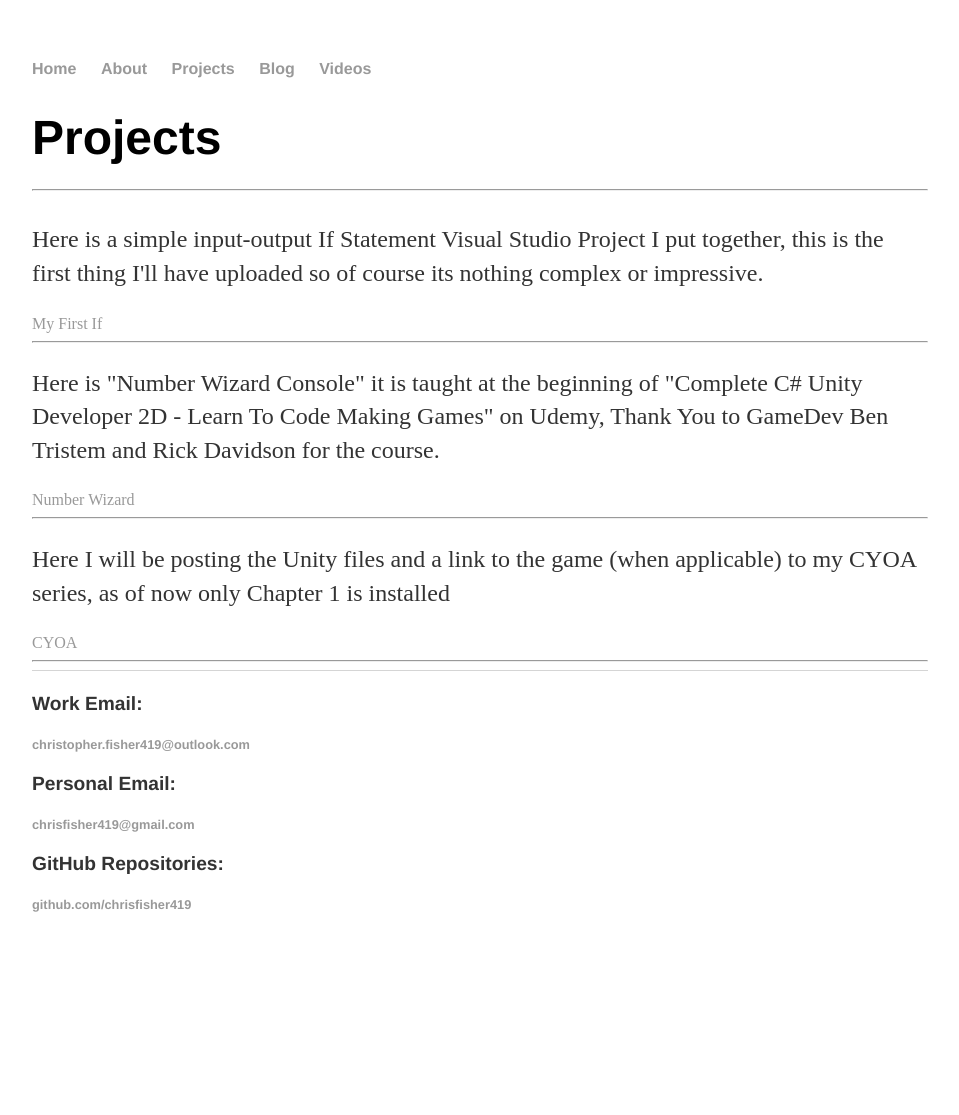
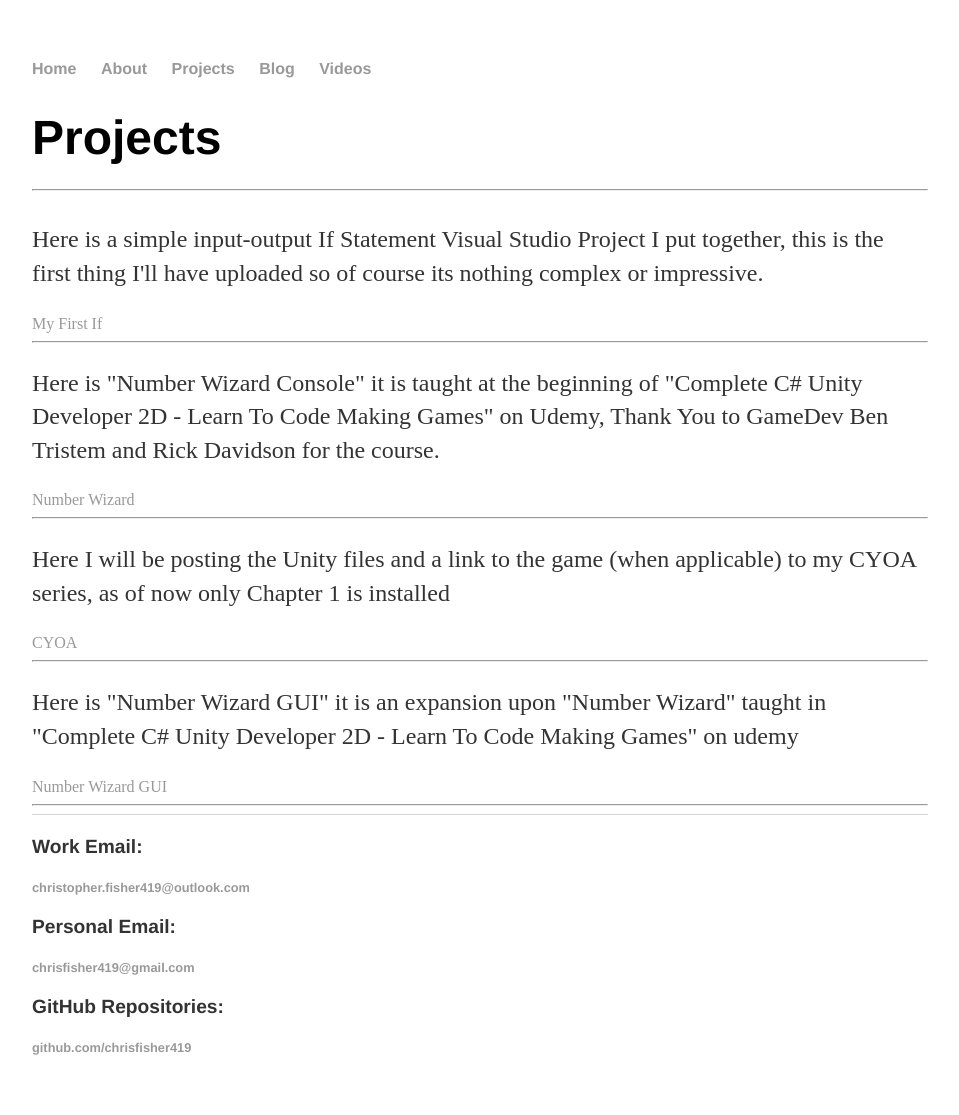
Before and after one commit to chrisfisher419/chrisfisher419.github.io, a Jekyll site: the page built from projects/index.html, in a window 1280 px wide. Shown: the whole page, without its empty margins (160-1119 px from the left). Built offline with Jekyll 4.4.1, drawn with Linux system fonts in a browser that asks for light colours; before the commit the page ends 972 px from its top, so only the background shows below that.

Commit message:
Update index.html

```diff
--- a/projects/index.html
+++ b/projects/index.html
@@ -10,4 +10,6 @@ title: Projects
 <a href= "https://github.com/chrisfisher419/NumberWizard.git">Number Wizard</a><hr />
 <p> Here I will be posting the Unity files and a link to the game (when applicable) to my CYOA series, as of now only Chapter 1 is installed </p>
 <a href="https://chrisfisher419.github.io/CYOA/">CYOA</a><hr />
+<p> Here is "Number Wizard GUI" it is an expansion upon "Number Wizard" taught in "Complete C# Unity Developer 2D - Learn To Code Making Games" on udemy </p>
+<a href="https://github.com/chrisfisher419/NumberWizardGUI.git">Number Wizard GUI</a><hr />
 </div><!-- /.blurb -->
```
